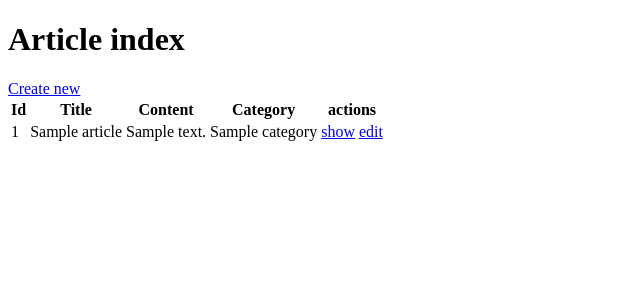
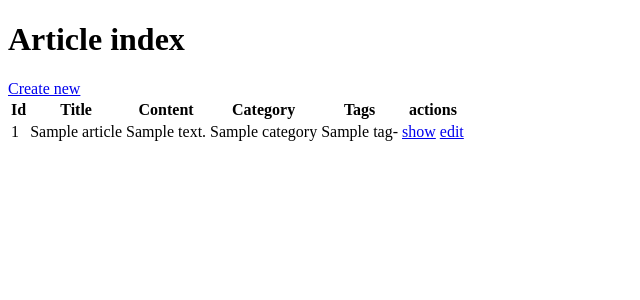
Before and after one commit to Erkha/WCS_symfony-blog2, a Symfony app: template templates/article/index.html.twig in a window 1280 px wide. Shown: the part 112-412 px from the top of the page, without its empty margins (0-640 px from the left). Run offline with Twig, Linux system fonts and the light colour scheme; the template is opened without the code that fills it: most values are stand-ins (such as "Sample title", 1, 10 or a date in 2020); some libraries are stand-ins or nearby versions.

Commit message:
added tags on article index with QBuilder

```diff
--- a/src/Controller/ArticleController.php
+++ b/src/Controller/ArticleController.php
@@ -21,7 +21,7 @@ class ArticleController extends AbstractController
     public function index(ArticleRepository $articleRepository): Response
     {
         return $this->render('article/index.html.twig', [
-            'articles' => $articleRepository->findAll(),
+            'articles' => $articleRepository->findAllWithCategories(),
         ]);
     }
 
--- a/templates/article/index.html.twig
+++ b/templates/article/index.html.twig
@@ -13,6 +13,7 @@
                 <th>Title</th>
                 <th>Content</th>
                 <th>Category</th>
+                <th>Tags</th>
                 <th>actions</th>
             </tr>
         </thead>
@@ -23,6 +24,13 @@
                 <td>{{ article.title }}</td>
                 <td>{{ article.content }}</td>
                 <td>{{article.category.name}}</td>
+                <td>
+                    {% if article.tags is defined%}
+                        {% for tag in article.tags %}
+                            {{tag.name}}-
+                        {% endfor %}
+                    {%endif%}
+                </td>
                 <td>
                     <a href="{{ path('article_show', {'id': article.id}) }}">show</a>
                     <a href="{{ path('article_edit', {'id': article.id}) }}">edit</a>
```
Also changed, not shown: src/Repository/ArticleRepository.php (+9 -26 lines).
